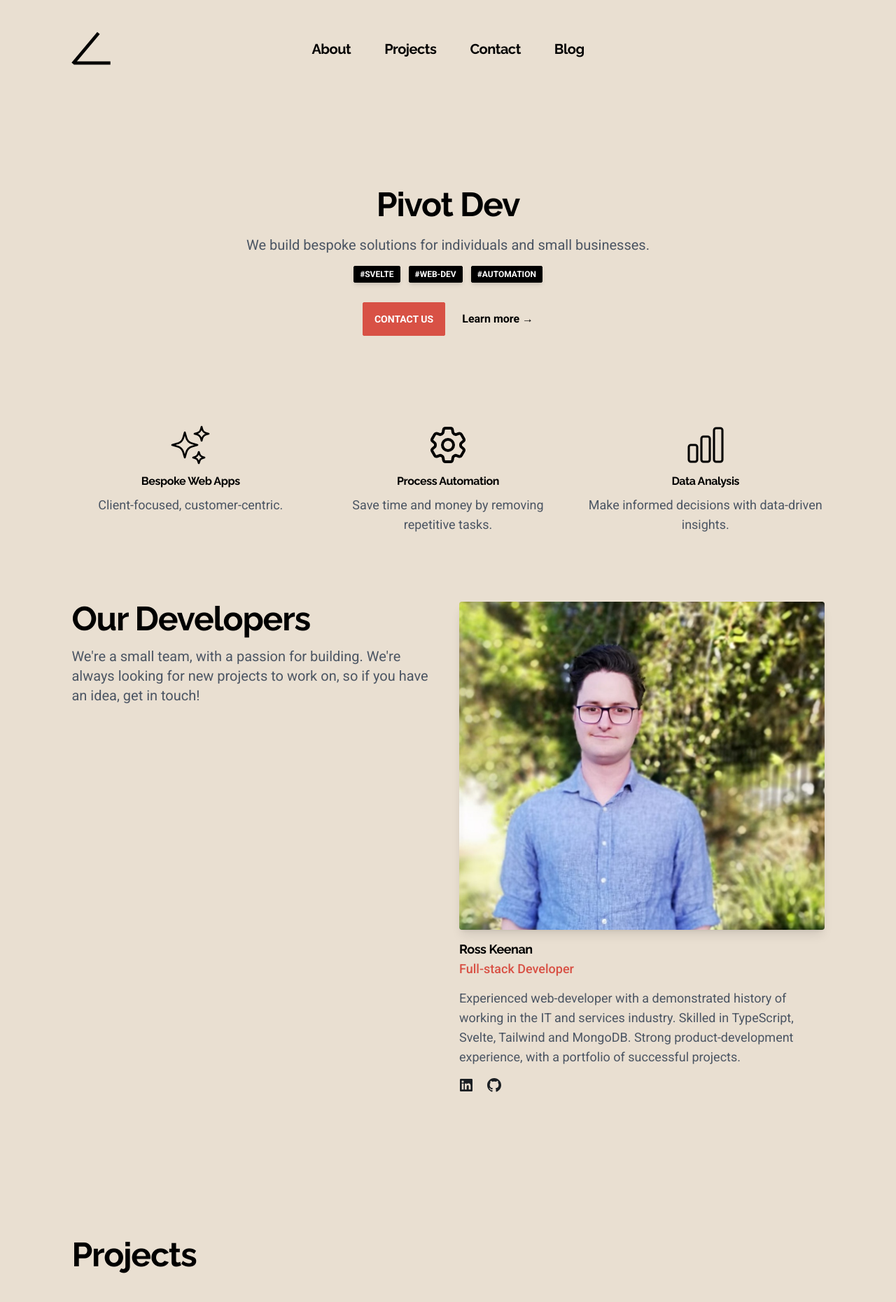
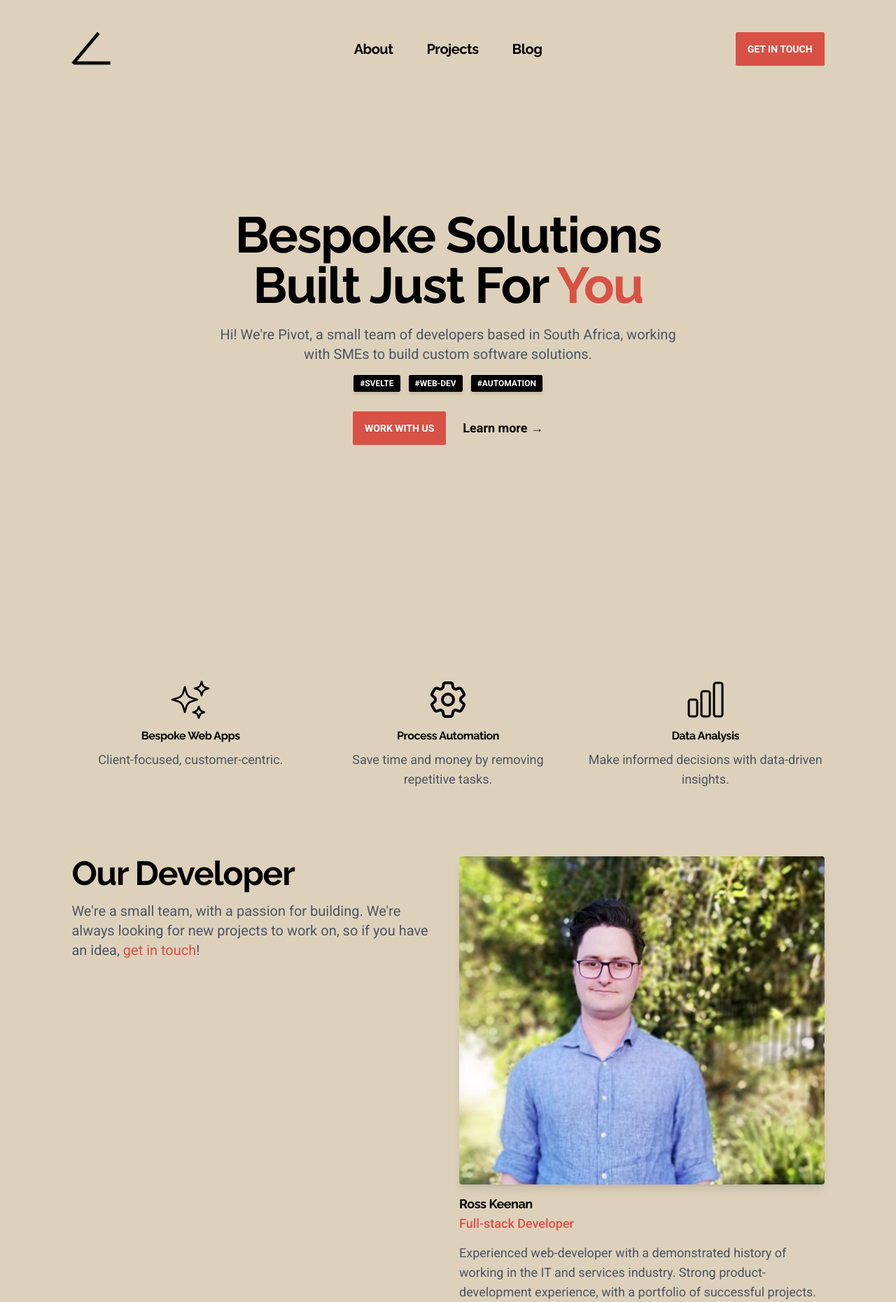
Before and after one commit to SkepticMystic/pivot, a SvelteKit app: page / in a window 1280 px wide. Shown: the top 1861 px of the page at 70% size. Built offline with nearby package versions, Linux system fonts and the light colour scheme.

Commit message:
Some suggested changes

```diff
--- a/src/app.html
+++ b/src/app.html
@@ -1,5 +1,5 @@
 <!DOCTYPE html>
-<html lang="en" data-theme="lofi" class="bg-[#E9DFD1] h-full">
+<html lang="en" data-theme="lofi" class="bg-[#ded1bc] h-full">
 	<head>
 		<!-- Google Tag Manager -->
 		<script nonce="%sveltekit.nonce%">
--- /dev/null
+++ b/src/lib/components/FAQs.svelte
@@ -0,0 +1,21 @@
+<div class="collapse bg-base-200">
+	<input type="radio" name="my-accordion-1" checked="checked" />
+	<div class="collapse-title text-xl font-medium">Click to open this one and close others</div>
+	<div class="collapse-content">
+		<p>hello</p>
+	</div>
+</div>
+<div class="collapse bg-base-200">
+	<input type="radio" name="my-accordion-1" />
+	<div class="collapse-title text-xl font-medium">Click to open this one and close others</div>
+	<div class="collapse-content">
+		<p>hello</p>
+	</div>
+</div>
+<div class="collapse bg-base-200">
+	<input type="radio" name="my-accordion-1" />
+	<div class="collapse-title text-xl font-medium">Click to open this one and close others</div>
+	<div class="collapse-content">
+		<p>hello</p>
+	</div>
+</div>
--- a/src/lib/components/Portfolio.svelte
+++ b/src/lib/components/Portfolio.svelte
@@ -34,6 +34,7 @@
 			desc: 'A large-scale, continuous data migration project, involving the flow of millions of records between multiple databases. The result was a seamless transition, with no downtime, allowing stakeholders to present the data in a more meaningful way.',
 			href: 'https://www.delve.systems',
 			imgSrc: DelveLogo
+			// TODO: Force max-w, especially on mobile
 		},
 		{
 			title: 'iQPaid Connect',
--- a/src/lib/components/contactForm.svelte
+++ b/src/lib/components/contactForm.svelte
@@ -39,7 +39,7 @@
 				<h1 class="sm:text-5xl text-4xl">Get In Touch</h1>
 				<p class="my-5 text-lg leading-6 text-gray-600">
 					We're always looking for new opportunities to work with great people. If you have a
-					project you'd like to discuss, or are looking for a career, please get in touch.
+					project you'd like to discuss, or are looking to collaborate, please get in touch.
 				</p>
 				<dl class="flex lg:flex-col flex-wrap gap-3 justify-between text-base text-gray-600">
 					<div class="">
--- a/src/lib/components/devProfiles.svelte
+++ b/src/lib/components/devProfiles.svelte
@@ -3,19 +3,22 @@
 	import type { ComponentType } from 'svelte';
 	import LinkedIn from './icons/LinkedIn.svelte';
 	import Github from './icons/github.svelte';
+	import Tag from './tag.svelte';
 
 	const DEVELOPER_PROFILES: {
 		name: string;
 		title: string;
 		imgSrc: string;
 		desc: string;
+		skills: string[];
 		links: { title: string; href: string; icon?: ComponentType; imgSrc?: string }[];
 	}[] = [
 		{
 			name: 'Ross Keenan',
 			title: 'Full-stack Developer',
 			imgSrc: RossImg,
-			desc: 'Experienced web-developer with a demonstrated history of working in the IT and services industry. Skilled in TypeScript, Svelte, Tailwind and MongoDB. Strong product-development experience, with a portfolio of successful projects.',
+			desc: 'Experienced web-developer with a demonstrated history of working in the IT and services industry. Strong product-development experience, with a portfolio of successful projects.',
+			skills: ['svelte', 'typescript', 'tailwind', 'mongodb'],
 			links: [
 				{
 					title: 'LinkedIn',
@@ -29,24 +32,6 @@
 				}
 			]
 		}
-		// {
-		// 	name: 'Tyrone Dunn',
-		// 	title: 'Front-end Specialist',
-		// 	imgSrc: TyProfile,
-		// 	desc: 'Full-stack software engineer with a passion for front-end design and expertise in multiple programming languages (C++, Java, JavaScript, Python). Skilled in Angular, MongoDB, and the Adobe Creative Suite.',
-		// 	links: [
-		// 		// {
-		// 		//  title: 'LinkedIn',
-		// 		// 	href: 'https://www.linkedin.com/in/ross-keenan-b4429b12b/',
-		// 		// 	icon: LinkedIn
-		// 		// },
-		// 		{
-		// 			title: 'Github',
-		// 			href: 'https://github.com/tyronebdunn',
-		// 			icon: Github
-		// 		}
-		// 	]
-		// }
 	];
 </script>
 
@@ -54,17 +39,19 @@
 	<div class="space-y-12 lg:grid lg:grid-cols-2 lg:gap-8 lg:space-y-0">
 		<!-- Our Team Header -->
 		<div class="space-y-5 sm:space-y-4">
-			<h1 class="sm:text-5xl text-4xl">Our Developers</h1>
+			<h1 class="sm:text-5xl text-4xl">Our Developer</h1>
 			<p class="text-xl text-gray-600">
 				We're a small team, with a passion for building. We're always looking for new projects to
-				work on, so if you have an idea, get in touch!
+				work on, so if you have an idea, <a class="link-secondary" href="/#contact-us"
+					>get in touch</a
+				>!
 			</p>
 		</div>
 
 		<!-- Profile list -->
 		<div class="">
 			<ul class="space-y-12 sm:grid sm:gap-x-6 sm:gap-y-12 sm:space-y-0 lg:gap-x-8">
-				{#each DEVELOPER_PROFILES as { desc, imgSrc, links, name, title }}
+				{#each DEVELOPER_PROFILES as { desc, imgSrc, links, name, skills, title }}
 					<li>
 						<div class="space-y-4">
 							<div class="aspect-h-9 aspect-w-10">
@@ -83,6 +70,12 @@
 									{desc}
 								</p>
 							</div>
+
+							<ul class="flex gap-2 flex-wrap">
+								{#each skills as skill}
+									<Tag highlight='btn-info' tag={skill} />
+								{/each}
+							</ul>
 
 							<ul class="flex space-x-5">
 								{#each links as { href, icon, imgSrc, title }}
--- a/src/lib/components/hero.svelte
+++ b/src/lib/components/hero.svelte
@@ -2,12 +2,17 @@
 	import Tag from './tag.svelte';
 </script>
 
+<!-- NOTE: Larger, in general -->
 <main>
 	<div class="mx-auto max-w-2xl">
 		<div class="text-center flex flex-col items-center">
-			<h1 class="sm:text-5xl text-4xl">Pivot Dev</h1>
+			<h1 class="sm:text-7xl text-5xl max-w-2xl">
+				Bespoke Solutions Built Just For <span class="text-secondary">You</span>
+			</h1>
+			<!-- NOTE: Make this copy more results focussed -->
 			<p class="mt-5 text-xl text-gray-600">
-				We build bespoke solutions for individuals and small businesses.
+				Hi! We're Pivot, a small team of developers based in South Africa, working with SMEs to
+				build custom software solutions.
 			</p>
 
 			<div class="my-4 flex flex-wrap gap-3 justify-center">
@@ -17,8 +22,8 @@
 			</div>
 
 			<div class="flex my-3 sm:flex-row flex-col items-center justify-center gap-x-6 gap-y-4">
-				<a href="#contact-us" class="btn btn-secondary hover:scale-110"> Contact Us </a>
-				<a href="#team" class="text-base font-semibold leading-7">
+				<a href="#contact-us" class="btn btn-secondary hover:scale-105"> Work With Us </a>
+				<a href="#team" class="text-lg font-semibold leading-7">
 					Learn more
 					<span aria-hidden="true">→</span></a
 				>
--- a/src/lib/components/navbar.svelte
+++ b/src/lib/components/navbar.svelte
@@ -5,17 +5,18 @@
 	const routes: { href: string; label: string }[] = [
 		{ href: '/#team', label: 'About' },
 		{ href: '/#projects', label: 'Projects' },
-		{ href: '/#contact-us', label: 'Contact' },
 		{ href: '/blog', label: 'Blog' }
 	];
 </script>
 
+<!-- NOTE: Make sticky -->
 <nav class="navbar py-4 px-[8%]">
 	<div class="navbar-start">
 		<a href="/" class="w-12 sm:w-14 h-12 sm:h-14">
 			<PivotAngle />
 		</a>
 	</div>
+
 	<!-- Desktop -->
 	<div class="navbar-center">
 		<ul class="sm:flex hidden py-10 md:gap-12 gap-6 text-xl">
@@ -26,17 +27,25 @@
 			{/each}
 		</ul>
 	</div>
-	<!-- Mobile -->
+
 	<div class="navbar-end">
+		<div class="sm:block hidden">
+			<a href="#contact-us" class="btn btn-secondary hover:scale-105"> Get In Touch </a>
+		</div>
+
+		<!-- Mobile -->
 		<div class="sm:hidden block dropdown dropdown-end dropdown-hover">
 			<!-- svelte-ignore a11y-label-has-associated-control -->
 			<label class="btn btn-ghost btn-sqaure"><Bars3 /></label>
 			<ul class="dropdown-content menu p-2 shadow bg-base-100 rounded-box w-52">
 				{#each routes as { href, label }}
 					<li>
-						<a {href}><h4>{label}</h4></a>
+						<a {href} class='btn btn-ghost'><h4>{label}</h4></a>
 					</li>
 				{/each}
+				<li>
+					<a href="#contact-us" class="btn btn-secondary"><h4>Contact Us</h4></a>
+				</li>
 			</ul>
 		</div>
 	</div>
--- a/src/lib/components/tag.svelte
+++ b/src/lib/components/tag.svelte
@@ -1,6 +1,6 @@
 <script lang="ts">
 	export let tag: string;
-	export let highlight: boolean = false;
+	export let highlight: boolean | `btn-${string}` = false;
 	export let clickable: boolean = false;
 	export let onClick: (() => void) | undefined = undefined;
 </script>
@@ -8,8 +8,8 @@
 <button
 	class="btn btn-primary btn-xs shadow-md hover:scale-105 {clickable || onClick
 		? 'cursor-pointer'
-		: 'cursor-default'}"
-	class:btn-secondary={highlight}
+		: 'cursor-default'}
+		{highlight === true ? 'btn-secondary' : highlight}"
 	on:click={onClick}
 >
 	{tag}
--- a/src/routes/+page.svelte
+++ b/src/routes/+page.svelte
@@ -1,13 +1,20 @@
 <script lang="ts">
 	import ContactForm from '$lib/components/contactForm.svelte';
 	import DevProfiles from '$lib/components/devProfiles.svelte';
+	import FaQs from '$lib/components/FAQs.svelte';
 	import Hero from '$lib/components/hero.svelte';
 	import Portfolio from '$lib/components/Portfolio.svelte';
 	import Services from './services.svelte';
 </script>
 
-<div class="flex flex-col gap-28">
-	<section id="" class="pt-12 sm:pt-16 lg:pt-32">
+<!-- NOTE: Really differentiate the sections from each other
+	- <hr>
+	- Different colours
+	- Whitespace
+	- More space between sections
+-->
+<div class="flex flex-col gap-40">
+	<section id="" class="pt-12 sm:pt-16 lg:pt-40 pb-40">
 		<Hero />
 	</section>
 
@@ -16,14 +23,18 @@
 		<DevProfiles />
 	</section>
 
+	<!-- NOTE: Testimonials
+	Even without testimonials, use quotes from leading services in favour of what I offer
+	-->
+
 	<section id="projects">
 		<div class="flex flex-col gap-7">
-			<h1 class="sm:text-5xl text-4xl">Projects</h1>
+			<h2 class="sm:text-5xl text-4xl">Projects</h2>
 			<Portfolio kind="project" />
 		</div>
 
-		<div class="flex flex-col gap-5 mt-11">
-			<h1 class="sm:text-5xl text-4xl">Open Source Contributions</h1>
+		<div class="flex flex-col gap-3 mt-11">
+			<h2 class="sm:text-5xl text-4xl">Open Source Contributions</h2>
 			<p class="text-lg text-neutral">
 				Open source makes the world go round, and we contribute to it as much as we can.
 			</p>
@@ -31,6 +42,11 @@
 		</div>
 	</section>
 
+	<!-- NOTE: FAQs will be nice -->
+	<!-- <section id="faqs">
+		<FaQs />
+	</section> -->
+
 	<section id="contact-us">
 		<ContactForm />
 	</section>
```
Also changed, not shown: src/routes/+layout.svelte (+2 -7 lines).
